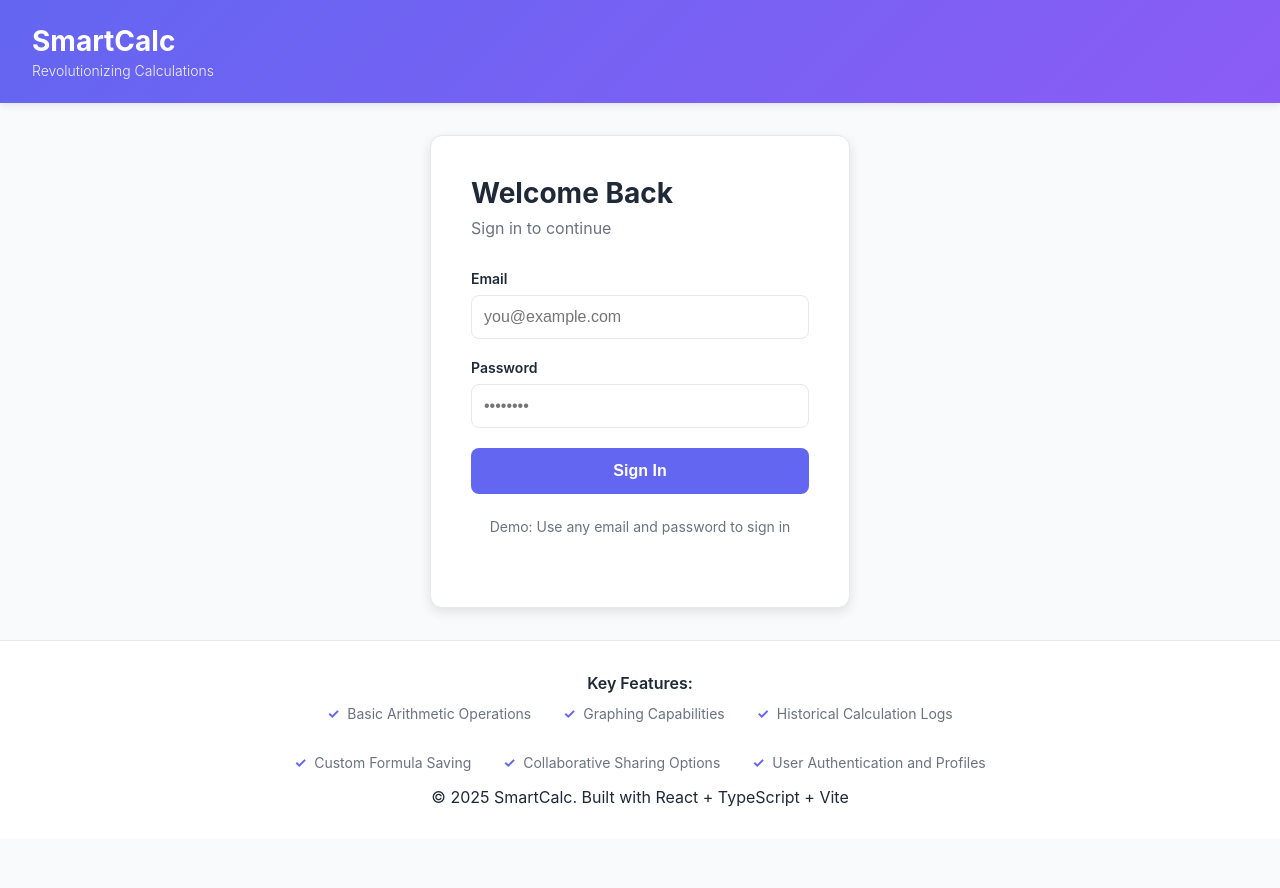
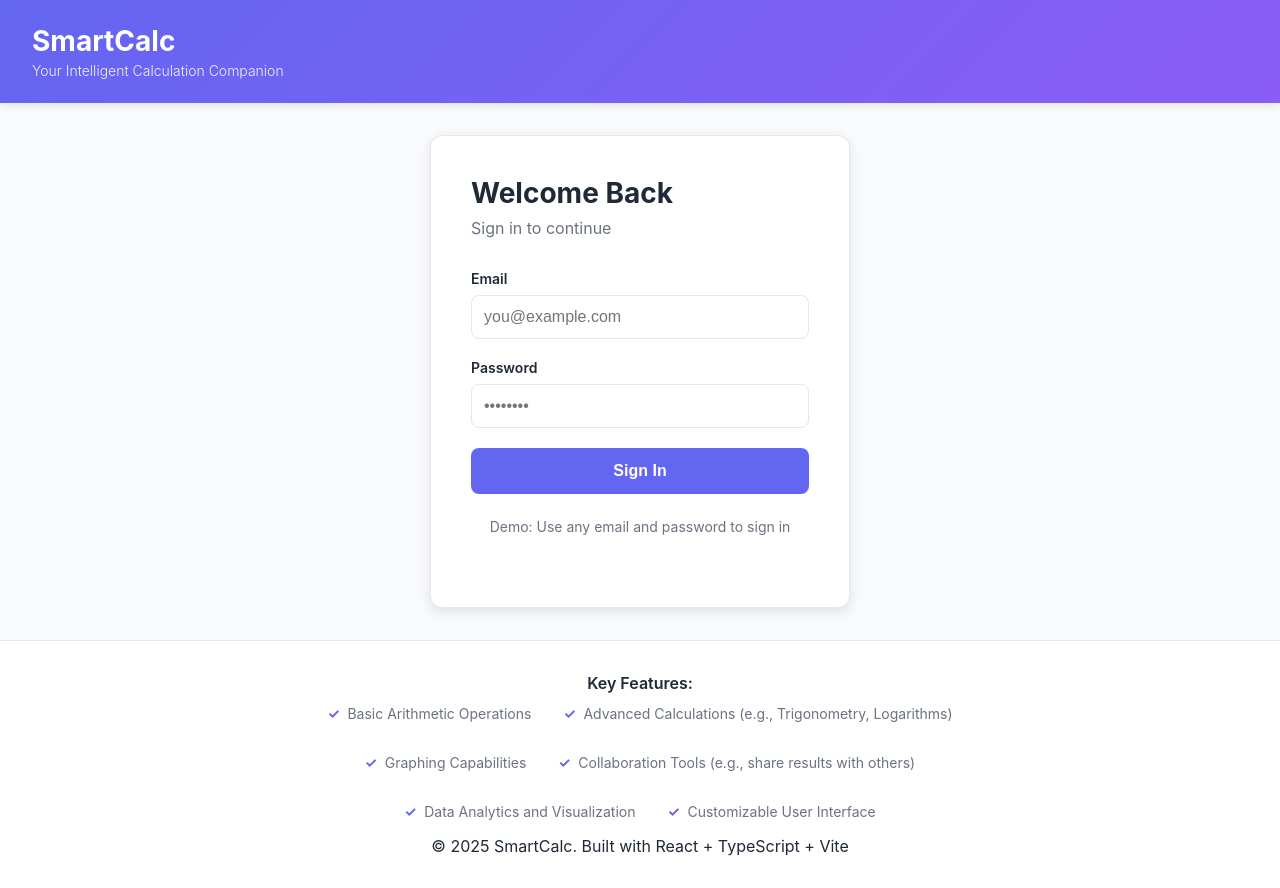
Before and after one commit to playworks93/smartcalc-landing-app, a React (Vite) app: page / in a window 1280 px wide. Before the commit the page ends 839 px from the top, so only its background shows below. Built offline with nearby package versions, Linux system fonts and the light colour scheme.

Commit message:
Add src/App.tsx

```diff
--- a/src/App.tsx
+++ b/src/App.tsx
@@ -2,10 +2,10 @@ import { useState } from 'react'
 import Dashboard from './components/Dashboard'
 import Auth from './components/Auth'
 import CalculatorDisplay from './components/CalculatorDisplay'
-import ButtonPad from './components/ButtonPad'
+import ButtonPanel from './components/ButtonPanel'
 import HistoryLog from './components/HistoryLog'
-import UserProfile from './components/UserProfile'
 import GraphingTool from './components/GraphingTool'
+import SettingsPanel from './components/SettingsPanel'
 
 function App() {
   const [isAuthenticated, setIsAuthenticated] = useState(false)
@@ -23,7 +23,7 @@ function App() {
       <header className="app-header">
         <div className="header-content">
           <h1>SmartCalc</h1>
-          <p className="tagline">Revolutionizing Calculations</p>
+          <p className="tagline">Your Intelligent Calculation Companion</p>
         </div>
         {isAuthenticated && (
           <button onClick={handleLogout} className="btn-logout">
@@ -45,11 +45,11 @@ function App() {
           <h3>Key Features:</h3>
           <ul>
           <li>Basic Arithmetic Operations</li>
+          <li>Advanced Calculations (e.g., Trigonometry, Logarithms)</li>
           <li>Graphing Capabilities</li>
-          <li>Historical Calculation Logs</li>
-          <li>Custom Formula Saving</li>
-          <li>Collaborative Sharing Options</li>
-          <li>User Authentication and Profiles</li>
+          <li>Collaboration Tools (e.g., share results with others)</li>
+          <li>Data Analytics and Visualization</li>
+          <li>Customizable User Interface</li>
           </ul>
         </div>
         <p>&copy; 2025 SmartCalc. Built with React + TypeScript + Vite</p>
```
